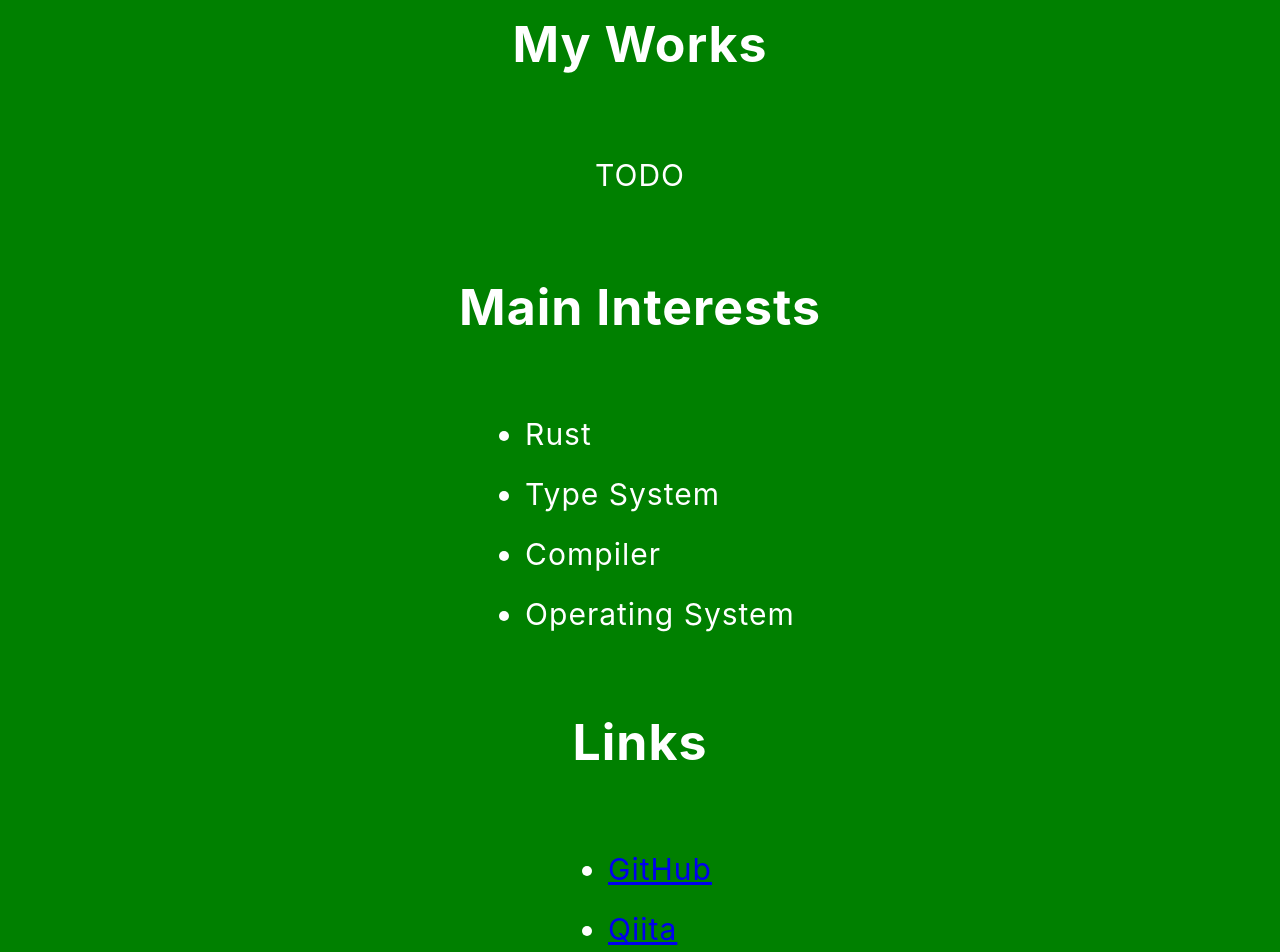
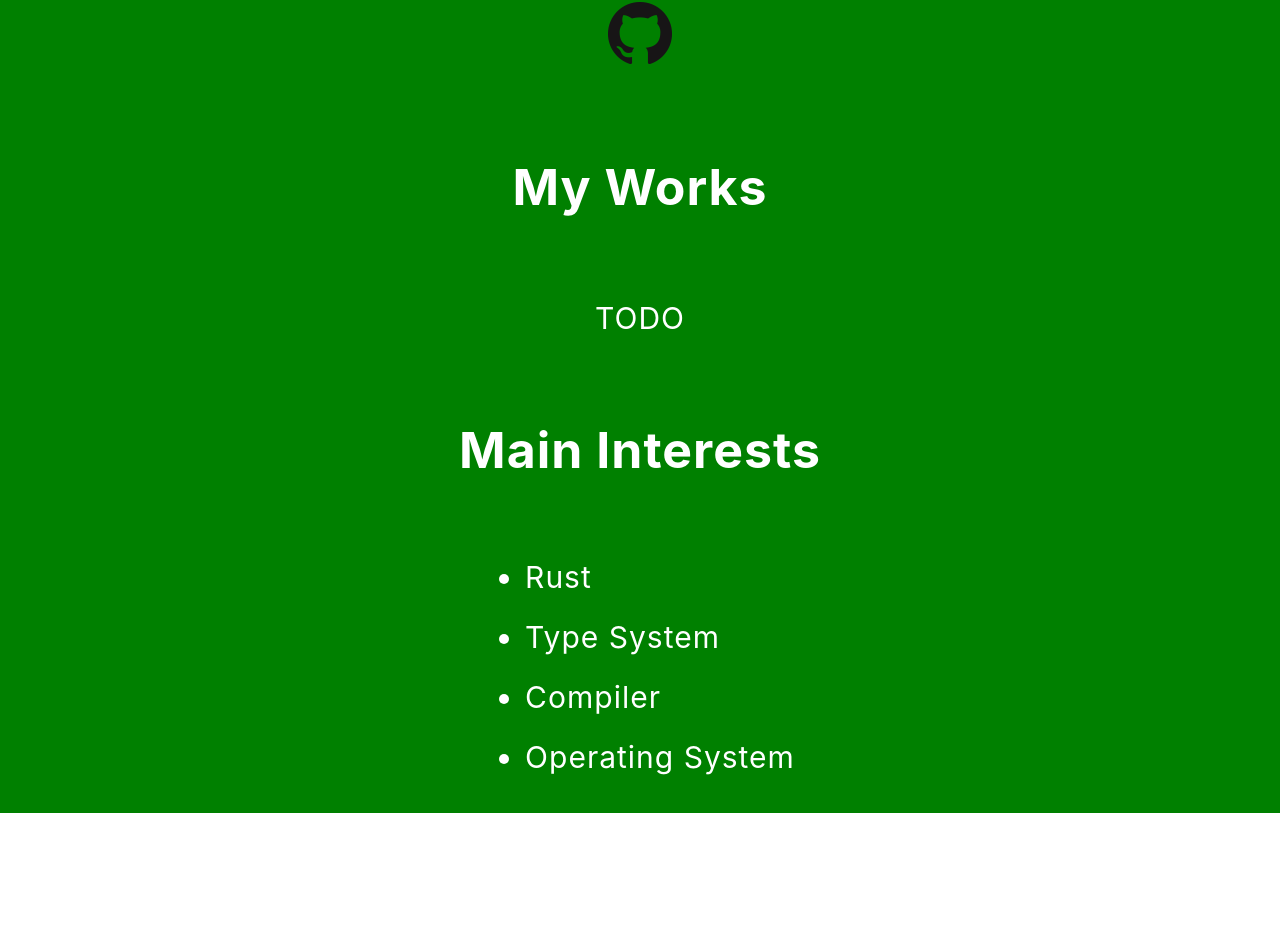
Before and after one commit to kenta7777/kenta7777.github.io, a React (Create React App) app: page / in a window 1280 px wide. Shown: the part 682-1634 px from the top of the page. After the commit the page ends 1495 px from the top, so only its background shows below. Built offline with nearby package versions, Linux system fonts and the light colour scheme.

Commit message:
Remove links section and the content is added to About me section

```diff
--- a/src/App.tsx
+++ b/src/App.tsx
@@ -1,4 +1,5 @@
 import React from 'react';
+import github_image from './github-mark.png';
 import './App.css';
 
 function App() {
@@ -9,6 +10,7 @@ function App() {
 
         <h2> About Me </h2>
         <p>I'm Kenta7777, newbie software engineer.</p>
+        <p> <a href="https://github.com/kenta7777"> <img src={github_image} alt="GitHub"></img> </a> </p>
 
         <h2> My Works </h2>
         <p>TODO</p>
@@ -20,12 +22,6 @@ function App() {
             <li> Compiler </li>
             <li> Operating System </li>
         </ul>
-
-        <h2> Links </h2>
-        <ul>
-            <li> <a href="https://github.com/kenta7777">GitHub</a> </li>
-            <li> <a href="https://qiita.com/kenta7777">Qiita</a> </li>
-        </ul>
       </header>
     </div>
   );
```
Also changed, not shown: src/github-mark.png (added).
